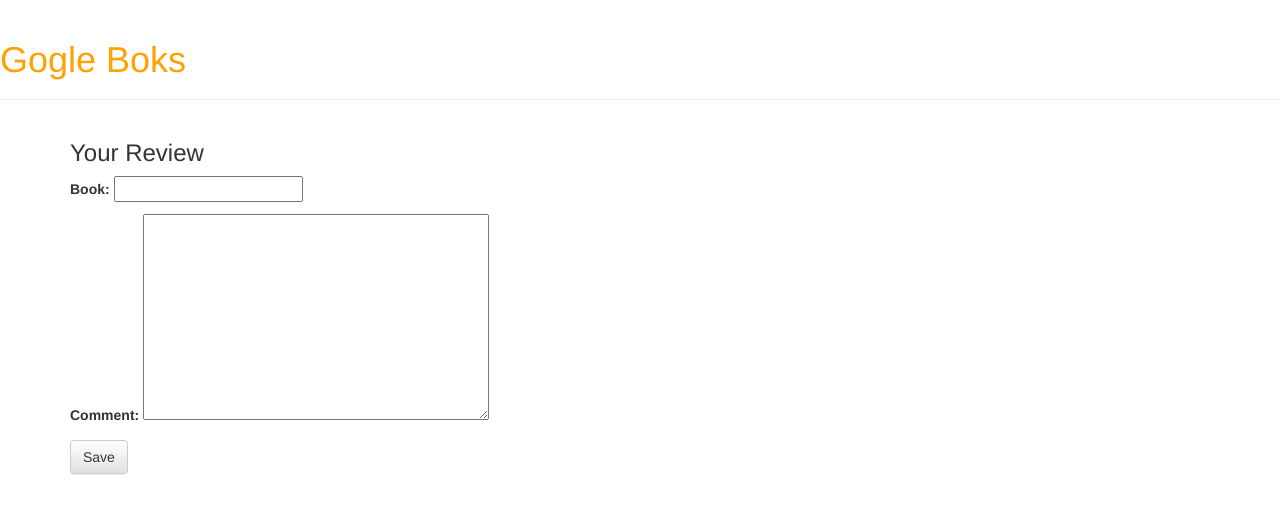
After one commit to 00mymy/gogleboks, a Django app: page /review/new/ in a window 1280 px wide. The commit adds this page. Shown: the top 514 px of the page. Run offline with Django 3.2, Linux system fonts and the light colour scheme; some libraries are stand-ins or nearby versions.

Commit message:
Review 작성 및 편집 기능 추가

```diff
--- /dev/null
+++ b/gogleboks/forms.py
@@ -0,0 +1,9 @@
+from django import forms
+
+from .models import Review
+
+class ReviewForm(forms.ModelForm):
+
+    class Meta:
+        model = Review
+        fields = ('book', 'comment',)
--- a/gogleboks/models.py
+++ b/gogleboks/models.py
@@ -18,4 +18,4 @@ class Review(models.Model):
         self.save()
 
     def __str__(self):
-        return (self.book + ' :: ' + self.comment)
+        return (self.book + ' :: ' + self.comment[:100])
--- a/gogleboks/templates/gogleboks/base.html
+++ b/gogleboks/templates/gogleboks/base.html
@@ -1,12 +1,16 @@
 {% load staticfiles %}
 <html>
   <head>
+    <title>Gogle Boks</title>
     <link rel="stylesheet" href="//maxcdn.bootstrapcdn.com/bootstrap/3.2.0/css/bootstrap.min.css">
     <link rel="stylesheet" href="//maxcdn.bootstrapcdn.com/bootstrap/3.2.0/css/bootstrap-theme.min.css">
     <link rel="stylesheet" href="{% static 'css/gogleboks.css' %}">
   </head>
   <body>
     <div class="page-header">
+      {% if user.is_authenticated %}
+        <a href="{% url 'review_new' %}" class="top-menu"><span class="glyphicon glyphicon-plus"></span></a>
+      {% endif %}
         <h1><a href="/">Gogle Boks</a></h1>
     </div>
     <div class="content container">
--- a/gogleboks/templates/gogleboks/review_detail.html
+++ b/gogleboks/templates/gogleboks/review_detail.html
@@ -2,7 +2,7 @@
 
 {% block content %}
   <div class="review">
-    {% if post.published_date %}
+    {% if review.published_date %}
       <div class="date">
         {{ review.published_date }}
       </div>
--- /dev/null
+++ b/gogleboks/templates/gogleboks/review_edit.html
@@ -0,0 +1,9 @@
+{% extends 'gogleboks/base.html' %}
+
+{% block content %}
+  <h3>Your Review</h3>
+  <form method='POST' class='review-form'>{% csrf_token %}
+        {{ form.as_p }}
+        <button type="submit" class="save btn btn-default">Save</button>
+  </form>
+{% endblock content %}
--- a/gogleboks/templates/gogleboks/review_list.html
+++ b/gogleboks/templates/gogleboks/review_list.html
@@ -10,6 +10,9 @@
       <p>{{  review.comment|slice:"0:100" }}
         {% if review.comment|length > 100 %} ...<a href="{% url 'review_detail' pk=review.pk %}">more</a> {% endif %}
       </p>
+      {% if user == review.author %}
+        <a class="btn btn-default" href="{% url 'review_edit' pk=review.pk %}"><span class="glyphicon glyphicon-pencil"></span></a>
+      {% endif %}
     </div>
   {% endfor %}
 {% endblock content %}
--- a/gogleboks/urls.py
+++ b/gogleboks/urls.py
@@ -11,4 +11,6 @@ from . import views
 urlpatterns = [
     url(r'^$', views.review_list, name='review_list'),
     url(r'^review/(?P<pk>[0-9]+)/$', views.review_detail, name='review_detail'),
+    url(r'^review/new/$', views.review_new, name='review_new'),
+    url(r'^review/(?P<pk>[0-9]+)/edit/$', views.review_edit, name='review_edit'),
 ]
--- a/gogleboks/views.py
+++ b/gogleboks/views.py
@@ -1,6 +1,9 @@
-from django.shortcuts import render, get_object_or_404
+from django.shortcuts import render
+from django.shortcuts import get_object_or_404
+from django.shortcuts import redirect
 from django.utils import timezone
 from .models import Review
+from .forms import ReviewForm
 
 # Create your views here.
 def review_list(request):
@@ -10,3 +13,31 @@ def review_list(request):
 def review_detail(request, pk):
     review = get_object_or_404(Review, pk=pk)
     return render(request, 'gogleboks/review_detail.html', {'review':review})
+
+def review_new(request):
+    if request.method == 'POST':
+        form = ReviewForm(request.POST)
+        if form.is_valid():
+            review = form.save(commit=False)
+            review.author = request.user
+            review.created_date = timezone.now()
+            review.published_date = timezone.now()
+            review.save()
+            return redirect('gogleboks.views.review_detail',pk=review.pk)
+    else:
+        form = ReviewForm()
+    return render(request, 'gogleboks/review_edit.html', {'form':form})
+
+def review_edit(request, pk):
+    review = get_object_or_404(Review, pk=pk)
+    if request.method == "POST":
+        form = ReviewForm(request.POST, instance=review)
+        if form.is_valid():
+            review = form.save(commit=False)
+            review.author = request.user
+            review.published_date = timezone.now()
+            review.save()
+            return redirect('gogleboks.views.review_detail', pk=review.pk)
+    else:
+        form = ReviewForm(instance=review)
+    return render(request, 'gogleboks/review_edit.html', {'form': form})
```
